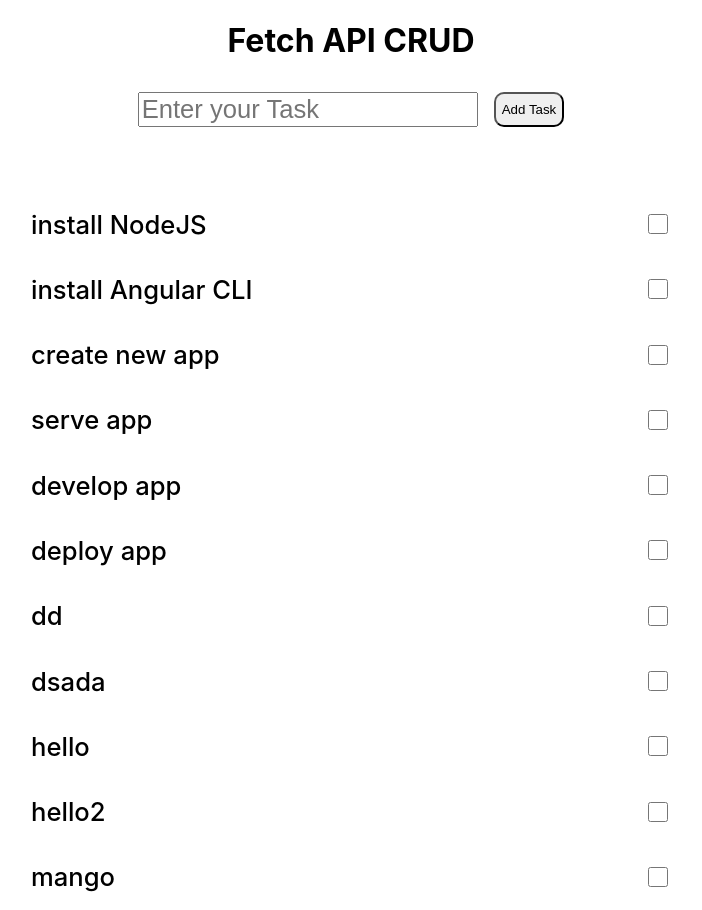
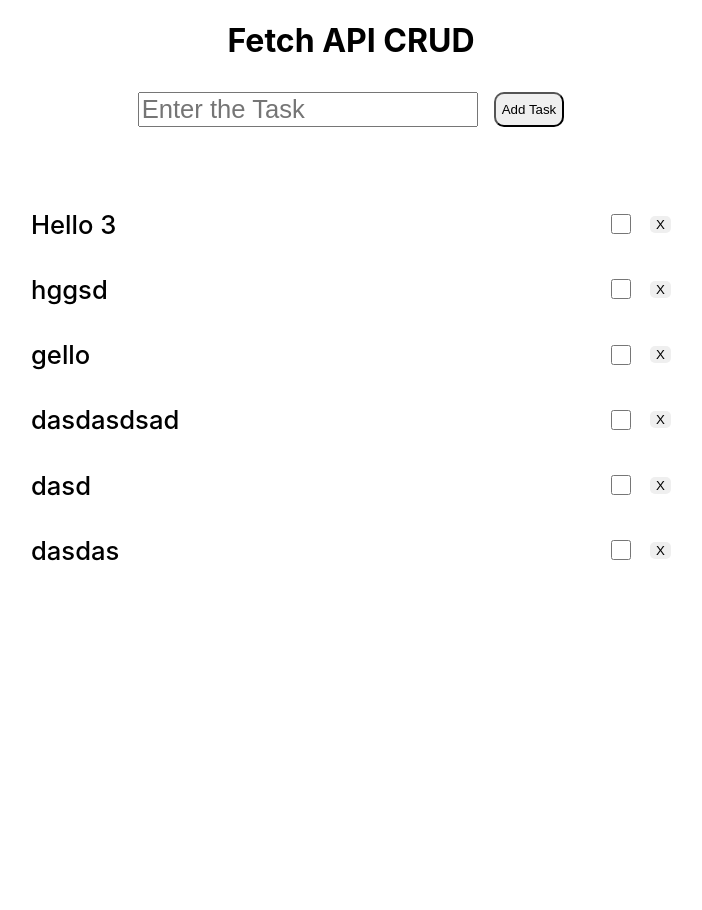
Before and after one commit to aldrinbright/api-crud, a React (Create React App) app: page / in a window 1280 px wide. Shown: the whole page, without its empty margins (289-991 px from the left). After the commit the page ends 800 px from the top, so only its background shows below. Built offline with nearby package versions, Linux system fonts and the light colour scheme; data requests are answered from the project's data file.

Commit message:
delete function

```diff
--- a/db.json
+++ b/db.json
@@ -1,48 +1,34 @@
 {
   "todoList": [
     {
-      "title": "install NodeJS",
-      "id": "8b5d"
+      "id": "ztywg3eq7",
+      "title": "Hello 3",
+      "isChecked": false
     },
     {
-      "title": "install Angular CLI",
-      "id": "02c1"
+      "id": "rtzfs4huw",
+      "title": "hggsd",
+      "isChecked": false
     },
     {
-      "title": "create new app",
-      "id": "a9e6"
+      "id": "22schfceu",
+      "title": "gello",
+      "isChecked": false
     },
     {
-      "title": "serve app",
-      "id": "b985"
+      "id": "4clm7dgdn",
+      "title": "dasdasdsad",
+      "isChecked": false
     },
     {
-      "title": "develop app",
-      "id": "879e"
+      "id": "82vgp7jzm",
+      "title": "dasd",
+      "isChecked": false
     },
     {
-      "title": "deploy app",
-      "id": "e517"
-    },
-    {
-      "id": "21",
-      "title": "dd"
-    },
-    {
-      "id": "21",
-      "title": "dsada"
-    },
-    {
-      "id": "2zig2rg96",
-      "title": "hello"
-    },
-    {
-      "id": "6az4k3m0n",
-      "title": "hello2"
-    },
-    {
-      "id": "nldbjje6s",
-      "title": "mango"
+      "id": "b9mbi2w09",
+      "title": "dasdas",
+      "isChecked": false
     }
   ]
 }
--- a/src/Listing.jsx
+++ b/src/Listing.jsx
@@ -1,9 +1,10 @@
-import axios from 'axios';
-import React, { useEffect, useState } from 'react'
+import axios from "axios";
+import React, { useEffect, useState } from "react";
 
 function Listing() {
+  const [data, setData] = useState([]);
 
-    const [data, setData] = useState([]);
+  // const [isChecked, setIsChecked] = useState(false);
 
   useEffect(() => {
     axios
@@ -12,14 +13,47 @@ function Listing() {
       .catch((err) => console.log(err));
   }, [data]);
 
+  function handleDelete(index) {
+    axios
+      .delete(`http://localhost:3000/todoList/${index}`)
+      .then((res) => {
+        // setData(data => data.filter((item) => item.index !== index));
+        console.log(res);
+      })
+      .catch((err) => {
+        console.error(err);
+      });
+  }
+
+  const handleCheckboxChange = (index) => {
+    axios
+      .put(`http://localhost:3000/todoList/${index}`)
+
+      .then((res) => {
+        console.log(res);
+      });
+  };
+
+
+
   return (
     <div>
       <div className="todoList">
         {data.map((data, index) => (
           <div key={index}>
+            <h1>{data.title}</h1>
 
-                <h1>{data.title}</h1>
-                <input type="checkbox" />
+            <div className="button">
+              <input
+                type="checkbox"
+                checked={data.isChecked}
+                onChange={() => handleCheckboxChange(data.id)}
+              />
+
+              <button onClick={() => handleDelete(data.id)} className="delete">
+                X{" "}
+              </button>
+            </div>
           </div>
         ))}
       </div>
@@ -27,4 +61,4 @@ function Listing() {
   );
 }
 
-export default Listing
+export default Listing;
--- a/src/TodoInput.jsx
+++ b/src/TodoInput.jsx
@@ -7,20 +7,30 @@ function TodoInput() {
    let [input, setInput] = useState({
     title: '',
     id: '',
+    isChecked: false
 
    });
+
+
+
+
 
     function handleSubmit (e){
 
         e.preventDefault();
         axios.post('http://localhost:3000/todoList', input)
         .then(res => {
-            console.log(res)
+            console.log(res);
+            setInput({
+                title: '',
+                id: '',
+                isChecked: false
+
+              });
         })
 
+    }
 
-
-    }
 
 
   return (
@@ -32,8 +42,9 @@ function TodoInput() {
 
 
       <input type="text"
-      placeholder="Enter your Task"
-      onChange={(e) => setInput({...input,title : e.target.value, id: Math.random().toString(36).substr(2, 9)})}
+        placeholder= 'Enter the Task'
+
+      onChange={(e) => setInput({...input,title : e.target.value, id: Math.random().toString(36).substr(2, 9), isChecked: false})}
       />
 
       <button type="submit" className="todoSubmit">
--- a/src/index.css
+++ b/src/index.css
@@ -74,6 +74,26 @@ code {
   align-items: center;
 }
 
+.todoList .button {
+  display: flex;
+  justify-content: center;
+  align-items: center;
+  /* border: 1px solid red; */
+  gap: 1rem;
+}
+
+.todoList .button .delete{
+  border: none;
+  border-radius: 5px;
+  cursor: pointer;
+  transition: all .3s ease-in-out;
+}
+
+.todoList .button .delete:hover{
+  opacity: .7;
+}
+
+
 .todoList > div h1{
   font-size: 1.6rem;
   font-weight: 500;
@@ -84,4 +104,5 @@ code {
 .todoList > div input[type="checkbox"]{
   width: 20px;
   height: 20px;
+  border-radius: 5px;
 }
```
Lines whose indentation alone changed are shown as unchanged.
